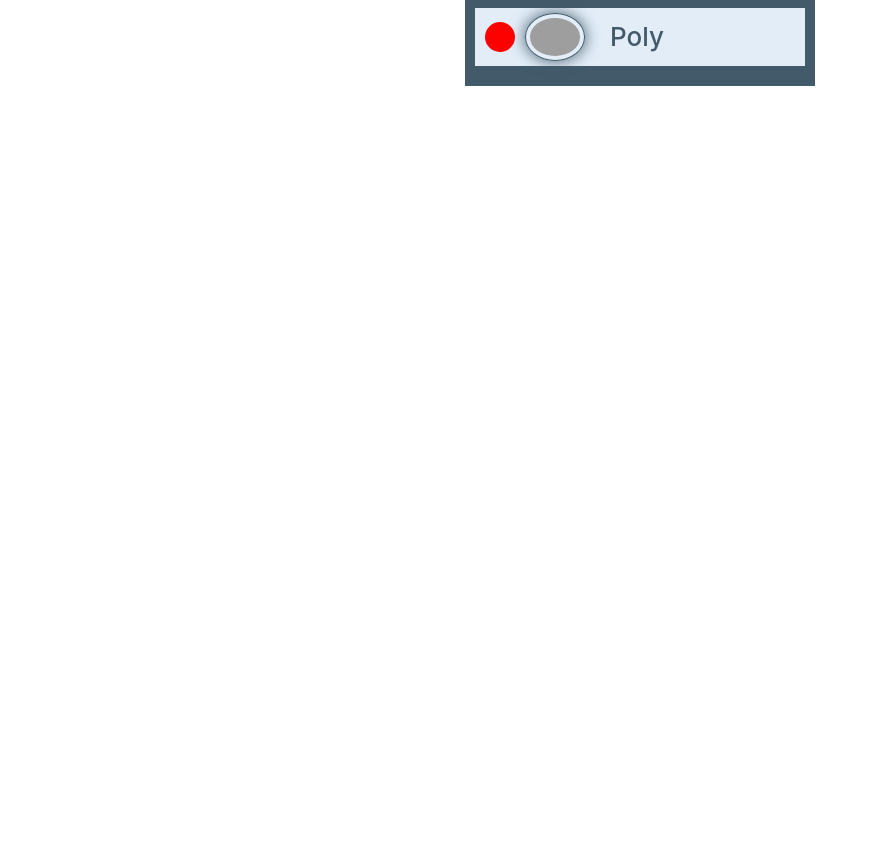
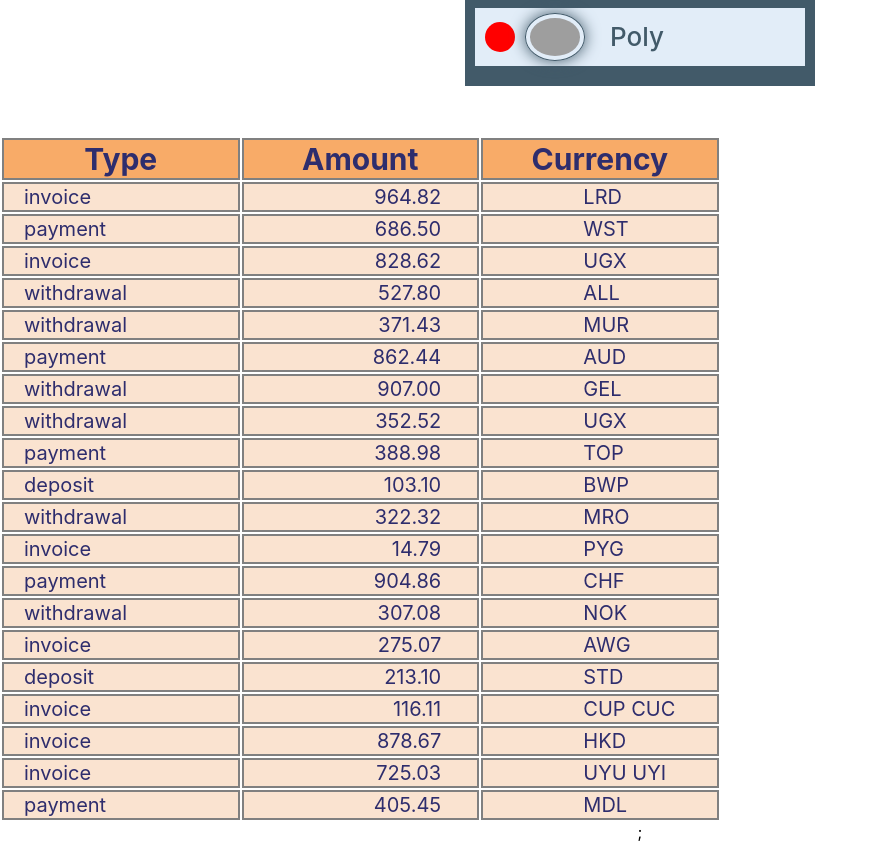
Before and after one commit to YuliaTsveleva/goit-react-hw-01-components, a React (Create React App) app: page / in a window 1280 px wide. Shown: the part 920-1762 px from the top of the page, without its empty margins (0-876 px from the left). Before the commit the page ends 1056 px from the top, so only its background shows below. Built offline with nearby package versions, Linux system fonts and the light colour scheme; grey boxes are pictures that could not be loaded.

Commit message:
add ex.4

```diff
--- a/src/App.js
+++ b/src/App.js
@@ -5,6 +5,8 @@
 import statistics from './data/statistics.json';
 import FriendList from './components/FriendList/FriendList';
 import friends from './data/friends.json';
+import TransactionHistory from './components/Transactions/TransactionHistory';
+import transactions from './data/transactions.json';
 
 export default function App() {
   return (
@@ -18,6 +20,7 @@
       />
       <Statistics title="Upload stats" stats={statistics} />
       <FriendList friends={friends} />
+      <TransactionHistory items={transactions} />;
     </div>
   );
 }
--- a/src/components/FriendList/FriendList.js
+++ b/src/components/FriendList/FriendList.js
@@ -7,6 +7,7 @@
     <ul className={s.friendList}>
       {friends.map(friend => (
         <FriendListItem
+          key={friend.id}
           avatar={friend.avatar}
           name={friend.name}
           isOnline={friend.isOnline}
--- a/src/components/FriendList/FriendListItem.js
+++ b/src/components/FriendList/FriendListItem.js
@@ -1,11 +1,11 @@
 import PropTypes from 'prop-types';
 import s from './FriendListItem.module.css';
-import friend from '../../data/friends.json';
+// import friend from '../../data/friends.json';
 
 export default function FriendListItem(props) {
   const { avatar, name, isOnline } = props;
   return (
-    <li className={s.listItem} key={friend.id}>
+    <li className={s.listItem}>
       <span className={isOnline ? s.statusOnline : s.statusOffline}></span>
       <img className={s.avatar} src={avatar} alt={name} width="48" />
       <p className={s.name}>{name}</p>
--- /dev/null
+++ b/src/components/Transactions/TransactionHistory.js
@@ -0,0 +1,43 @@
+import PropTypes from 'prop-types';
+import s from './TransactionHistory.module.css';
+
+export default function TransactionHistory({ items }) {
+  const headNamesArray = [
+    Object.keys(items[0])[1].charAt(0).toUpperCase() +
+      Object.keys(items[0])[1].slice(1),
+    Object.keys(items[0])[2].charAt(0).toUpperCase() +
+      Object.keys(items[0])[2].slice(1),
+    Object.keys(items[0])[3].charAt(0).toUpperCase() +
+      Object.keys(items[0])[3].slice(1),
+  ];
+  return (
+    <table className={s.transactionHistory}>
+      <thead className={s.tableHead}>
+        <tr>
+          <th className={s.headCell}>{headNamesArray[0]}</th>
+          <th className={s.headCell}>{headNamesArray[1]}</th>
+          <th className={s.headCell}>{headNamesArray[2]}</th>
+        </tr>
+      </thead>
+      <tbody>
+        {items.map(item => (
+          <tr key={item.id}>
+            <td className={s.bodyCell}>{item.type}</td>
+            <td className={s.bodyCell}>{item.amount}</td>
+            <td className={s.bodyCell}>{item.currency}</td>
+          </tr>
+        ))}
+      </tbody>
+    </table>
+  );
+}
+
+TransactionHistory.propTypes = {
+  items: PropTypes.arrayOf(
+    PropTypes.shape({
+      type: PropTypes.string.isRequired,
+      amount: PropTypes.string.isRequired,
+      currency: PropTypes.string.isRequired,
+    }),
+  ),
+};
--- /dev/null
+++ b/src/components/Transactions/TransactionHistory.module.css
@@ -0,0 +1,36 @@
+.transactionHistory {
+  display: block;
+  margin: 0 auto;
+  color: rgb(46, 45, 109);
+}
+
+.tableHead {
+  font-size: 30px;
+}
+
+.headCell {
+  width: 20%;
+  background-color: rgb(248, 171, 104);
+  border: 2px solid grey;
+}
+
+.bodyCell {
+  font-size: 20px;
+  border: 2px solid grey;
+  background-color: rgb(250, 227, 208);
+}
+
+.bodyCell:first-child {
+  padding-left: 20px;
+  text-align: left;
+}
+
+.bodyCell:nth-child(2) {
+  padding-right: 5%;
+  text-align: right;
+}
+
+.bodyCell:last-child {
+  padding-left: 14%;
+  text-align: left;
+}
--- /dev/null
+++ b/src/data/transactions.json
@@ -0,0 +1,122 @@
+[
+  {
+    "id": "1e0700a2-5183-4291-85cc-2065a036a683",
+    "type": "invoice",
+    "amount": "964.82",
+    "currency": "LRD"
+  },
+  {
+    "id": "a30f821b-4d25-4ff0-abdd-e340b3f0dd2b",
+    "type": "payment",
+    "amount": "686.50",
+    "currency": "WST"
+  },
+  {
+    "id": "44dca67a-8e5a-4798-bf8e-b15efd4e1abd",
+    "type": "invoice",
+    "amount": "828.62",
+    "currency": "UGX"
+  },
+  {
+    "id": "ea8ed3dc-2b68-4a53-905a-53ecb0adef33",
+    "type": "withdrawal",
+    "amount": "527.80",
+    "currency": "ALL"
+  },
+  {
+    "id": "ea76146a-0b00-4b80-bc02-a8c822176712",
+    "type": "withdrawal",
+    "amount": "371.43",
+    "currency": "MUR"
+  },
+  {
+    "id": "63ca02f9-d637-46b5-9237-f3b24425e029",
+    "type": "payment",
+    "amount": "862.44",
+    "currency": "AUD"
+  },
+  {
+    "id": "ed0263e8-59a5-4bf1-87e0-2bb88e53dc34",
+    "type": "withdrawal",
+    "amount": "907.00",
+    "currency": "GEL"
+  },
+  {
+    "id": "6013bad0-750c-4691-8bc2-d8f2b43969c4",
+    "type": "withdrawal",
+    "amount": "352.52",
+    "currency": "UGX"
+  },
+  {
+    "id": "252c7be4-8b06-4fa7-8d42-61fb835b70d5",
+    "type": "payment",
+    "amount": "388.98",
+    "currency": "TOP"
+  },
+  {
+    "id": "4eaab41b-b967-40ac-82ed-85fc66f646f1",
+    "type": "deposit",
+    "amount": "103.10",
+    "currency": "BWP"
+  },
+  {
+    "id": "9648a350-8469-42d5-8bf3-18090de5fe67",
+    "type": "withdrawal",
+    "amount": "322.32",
+    "currency": "MRO"
+  },
+  {
+    "id": "9c5c25fb-1a95-4b2f-8d1f-4c4426d677cc",
+    "type": "invoice",
+    "amount": "14.79",
+    "currency": "PYG"
+  },
+  {
+    "id": "43ef232c-80e9-4d6f-b48a-b22405620de3",
+    "type": "payment",
+    "amount": "904.86",
+    "currency": "CHF"
+  },
+  {
+    "id": "5161682e-e620-4019-ab0a-24ceb10fbd20",
+    "type": "withdrawal",
+    "amount": "307.08",
+    "currency": "NOK"
+  },
+  {
+    "id": "7b119d71-42e6-4c42-a141-6818b07bb9ff",
+    "type": "invoice",
+    "amount": "275.07",
+    "currency": "AWG"
+  },
+  {
+    "id": "a4f65722-65c4-4c28-b1f4-b8ed988bb205",
+    "type": "deposit",
+    "amount": "213.10",
+    "currency": "STD"
+  },
+  {
+    "id": "c6e5784b-0ca3-48d6-86e5-b5128af5a523",
+    "type": "invoice",
+    "amount": "116.11",
+    "currency": "CUP CUC"
+  },
+  {
+    "id": "c9ebed6a-3a02-4b49-ac0d-0534b51f2bfd",
+    "type": "invoice",
+    "amount": "878.67",
+    "currency": "HKD"
+  },
+  {
+    "id": "a4a98b0e-b22c-438b-9f83-de2df52110c8",
+    "type": "invoice",
+    "amount": "725.03",
+    "currency": "UYU UYI"
+  },
+  {
+    "id": "b39bfa7a-0166-4c47-94d6-87d20590f746",
+    "type": "payment",
+    "amount": "405.45",
+    "currency": "MDL"
+  }
+]
```
